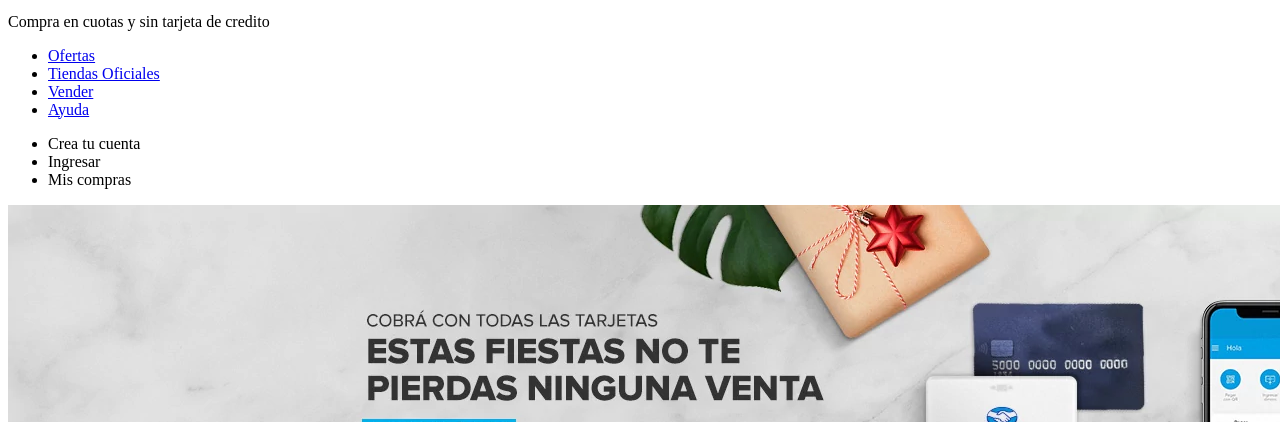
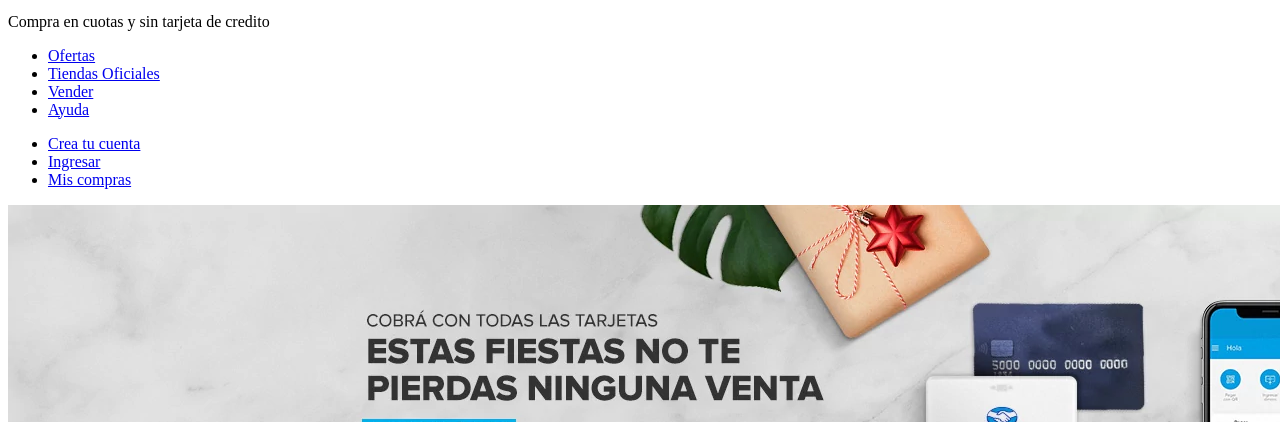
Before and after one commit to DiegoArchila/mercadoLiebre, a website: page views/home.html in a window 1280 px wide. Shown: the part 378-800 px from the top of the page. Drawn offline with Linux system fonts and the light colour scheme.

Commit message:
[UPDATE] home.html: se corrigen los links de la barra de navegación

```diff
--- a/views/home.html
+++ b/views/home.html
@@ -19,9 +19,9 @@
                <li><a href="#">Ayuda</a></li>
            </ul>
            <ul>
-               <li><a href="#"></a>Crea tu cuenta</li>
-               <li><a href="#"></a>Ingresar</li>
-               <li><a href="#"></a>Mis compras</li>
+               <li><a href="#">Crea tu cuenta</a></li>
+               <li><a href="#">Ingresar</a></li>
+               <li><a href="#">Mis compras</a></li>
            </ul>
         </nav>
     </head>
```
